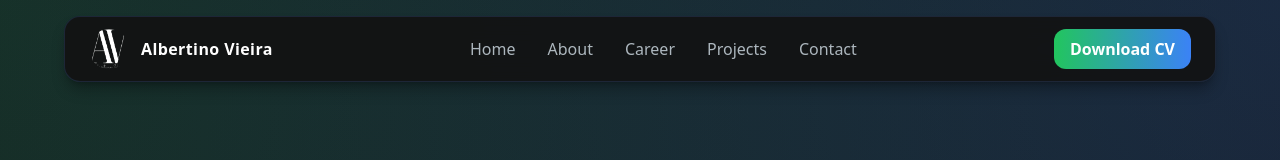
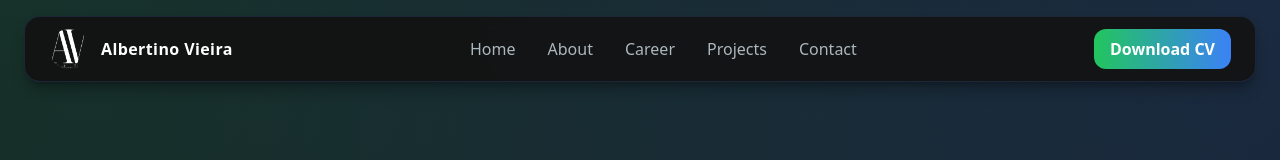
Before and after one commit to albertino-vieira/my-portfolio, a React (Vite) app: page / in a window 1280 px wide. Shown: the top 160 px of the page. Built offline with nearby package versions, Linux system fonts and the light colour scheme.

Commit message:
Increase navbar width for improved layout and design

```diff
--- a/src/components/navBar/NavBar.tsx
+++ b/src/components/navBar/NavBar.tsx
@@ -18,7 +18,7 @@ const NavBar = () => {
 
   return (
     <nav className="fixed top-0 right-0 left-0 z-20 px-4 md:px-6 pt-4" aria-label="Main navigation">
-      <div className="max-w-6xl mx-auto rounded-2xl border border-slate-800/90 bg-[#121212]/90 backdrop-blur-md shadow-lg shadow-black/30">
+      <div className="max-w-8xl mx-auto rounded-2xl border border-slate-800/90 bg-[#121212]/90 backdrop-blur-md shadow-lg shadow-black/30">
         <div className="flex items-center justify-between px-4 md:px-6 py-3">
           <a
             href="/"
```
